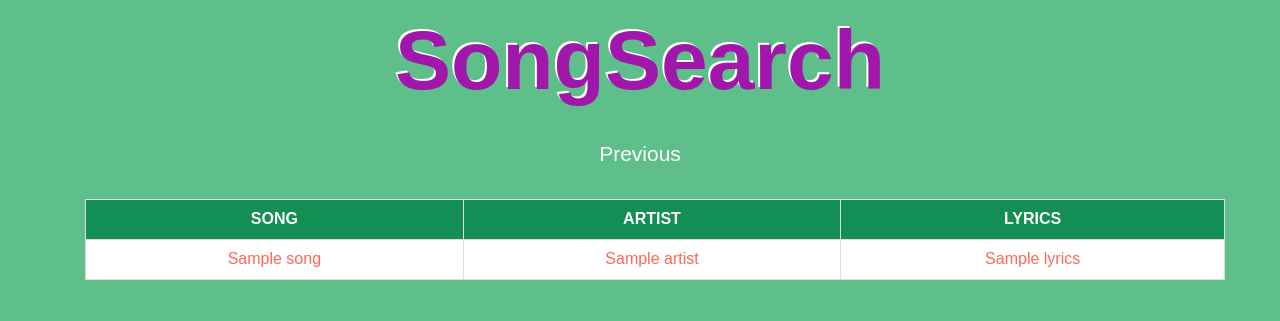
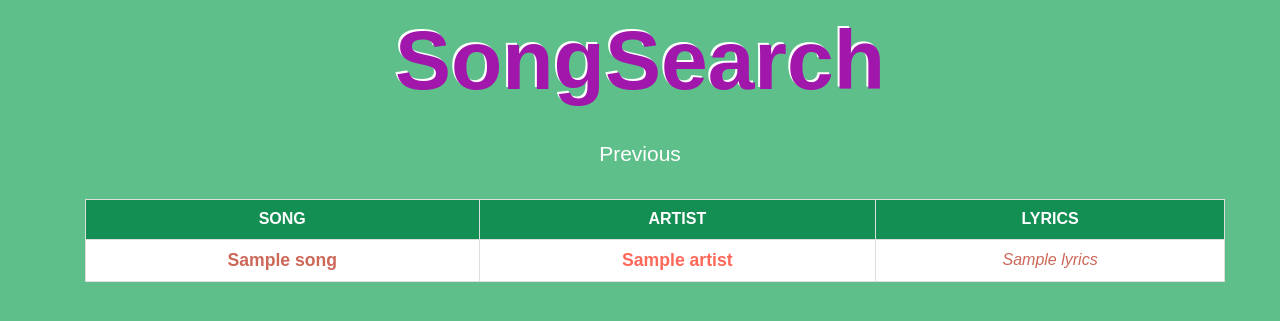
Before and after one commit to gabits/song-search, a Django app: template song_search/songs/templates/results.html in a window 1280 px wide. Shown: the part 137-458 px from the top of the page. Run offline with Django 3.2, Linux system fonts and the light colour scheme; the template is opened without the code that fills it: most values are stand-ins (such as "Sample title", 1, 10 or a date in 2020); parts of the project's set-up code (start-up, migrations or seed data) failed here and were passed over; some libraries are stand-ins or nearby versions; some web fonts are replaced.

```diff
--- a/song_search/songs/static/style.css
+++ b/song_search/songs/static/style.css
@@ -29,8 +29,9 @@ p {
     font-size: 1.5em;
 }
 
-td {
-    text-align: center
+label {
+    padding-left: 0.2em;
+    padding-right: 0.8em;
 }
 
 #search_box {
@@ -44,14 +45,27 @@ td {
     shadow: none
 }
 
+.glyphicon-cog {
+    padding-right: 0.5em;
+}
+
+
+/* Results page */
+
 a, a:hover, a:focus {
     text-decoration: none;
     color: #ffffff;
 }
 
+/* Results table */
+
 table {
     margin-top: 1.5em;
-    color: #FF6859;
+    color: #cd6859;
+}
+
+td {
+    text-align: center
 }
 
 table th, table th td:hover {
@@ -65,11 +79,20 @@ table td {
     background-color: #ffffff;
 }
 
-label {
-    padding-left: 0.2em;
-    padding-right: 0.8em;
+.table > tbody > tr > td {
+     vertical-align: middle;
 }
 
-.glyphicon-cog {
-    padding-right: 0.5em;
+#song-songname, #song-artist {
+    font-size: 1.1em;
+    font-weight: 900;
 }
+
+#song-artist {
+    color: #FF6859;
+}
+
+#song-lyrics {
+    font-style: italic;
+    font-weight: 200;
+}
--- a/song_search/songs/templates/results.html
+++ b/song_search/songs/templates/results.html
@@ -15,9 +15,9 @@
         </tr>
         {% for song in result %}
         <tr>
-            <td>{{ song.song_name }}</td>
-            <td>{{ song.artist }}</td>
-            <td>{{ song.lyrics }}</td>
+            <td id="song-songname">{{ song.song_name }}</td>
+            <td id="song-artist">{{ song.artist }}</td>
+            <td id="song-lyrics">{{ song.lyrics }}</td>
         </tr>
         {% endfor %}
     </table>
```
Also changed, not shown: song_search/songs/views.py (+9 -4 lines), 3 other files.
